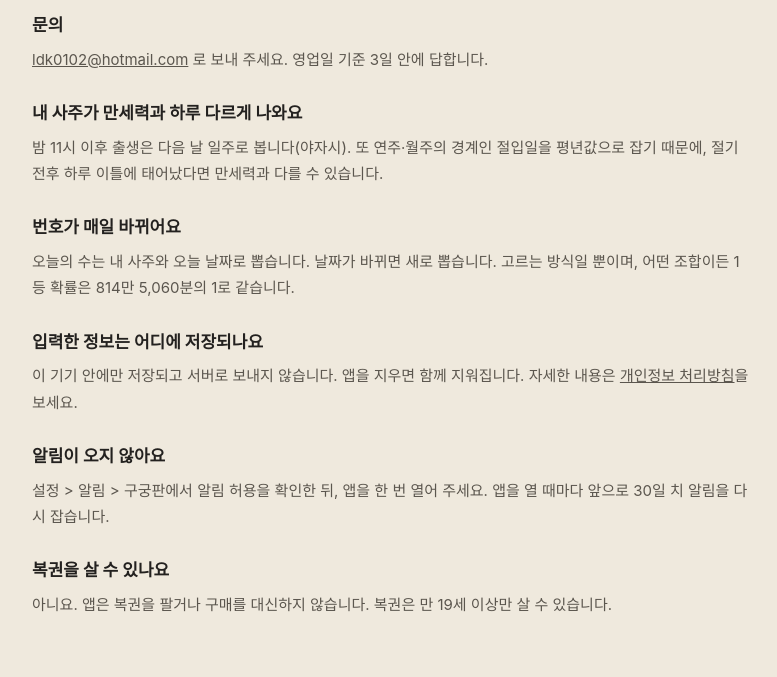
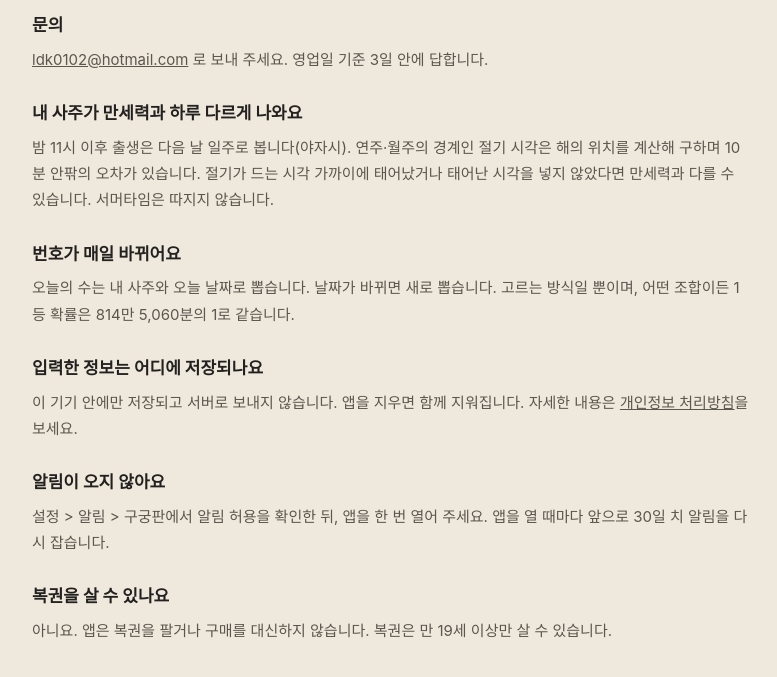
Before and after one commit to godssangmul-creator/gugungpan-web, a plain HTML site: page support.html in a window 1280 px wide. Shown: the part 89-766 px from the top of the page, without its empty margins (248-1025 px from the left). Drawn offline with Linux system fonts and the light colour scheme.

Commit message:
도움말: 절기 계산 설명 갱신

```diff
--- a/support.html
+++ b/support.html
@@ -22,7 +22,7 @@
 <p><a href="mailto:ldk0102@hotmail.com">ldk0102@hotmail.com</a> 로 보내 주세요. 영업일 기준 3일 안에 답합니다.</p>
 
 <h2>내 사주가 만세력과 하루 다르게 나와요</h2>
-<p>밤 11시 이후 출생은 다음 날 일주로 봅니다(야자시). 또 연주·월주의 경계인 절입일을 평년값으로 잡기 때문에, 절기 전후 하루 이틀에 태어났다면 만세력과 다를 수 있습니다.</p>
+<p>밤 11시 이후 출생은 다음 날 일주로 봅니다(야자시). 연주·월주의 경계인 절기 시각은 해의 위치를 계산해 구하며 10분 안팎의 오차가 있습니다. 절기가 드는 시각 가까이에 태어났거나 태어난 시각을 넣지 않았다면 만세력과 다를 수 있습니다. 서머타임은 따지지 않습니다.</p>
 
 <h2>번호가 매일 바뀌어요</h2>
 <p>오늘의 수는 내 사주와 오늘 날짜로 뽑습니다. 날짜가 바뀌면 새로 뽑습니다. 고르는 방식일 뿐이며, 어떤 조합이든 1등 확률은 814만 5,060분의 1로 같습니다.</p>
```
